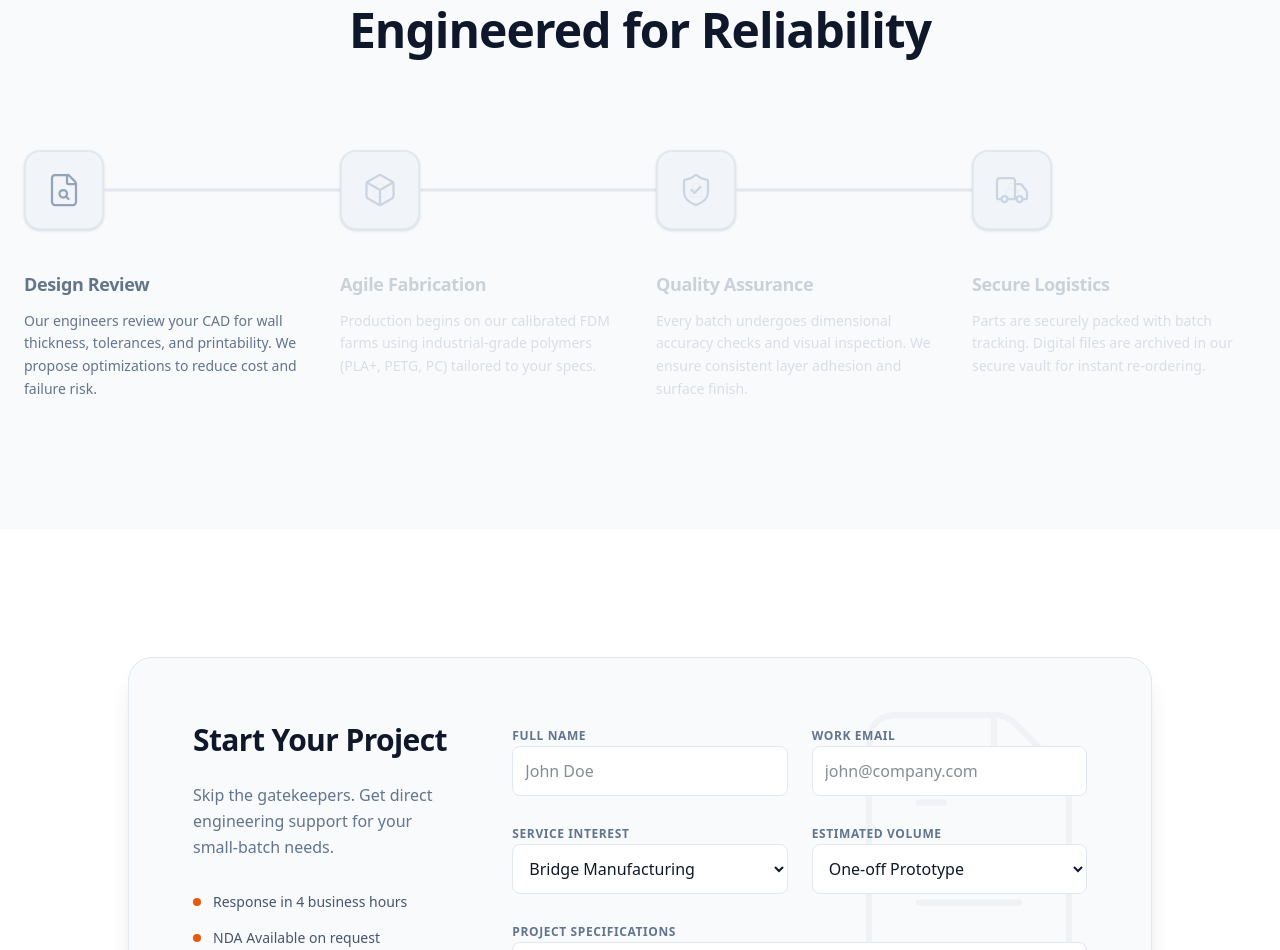
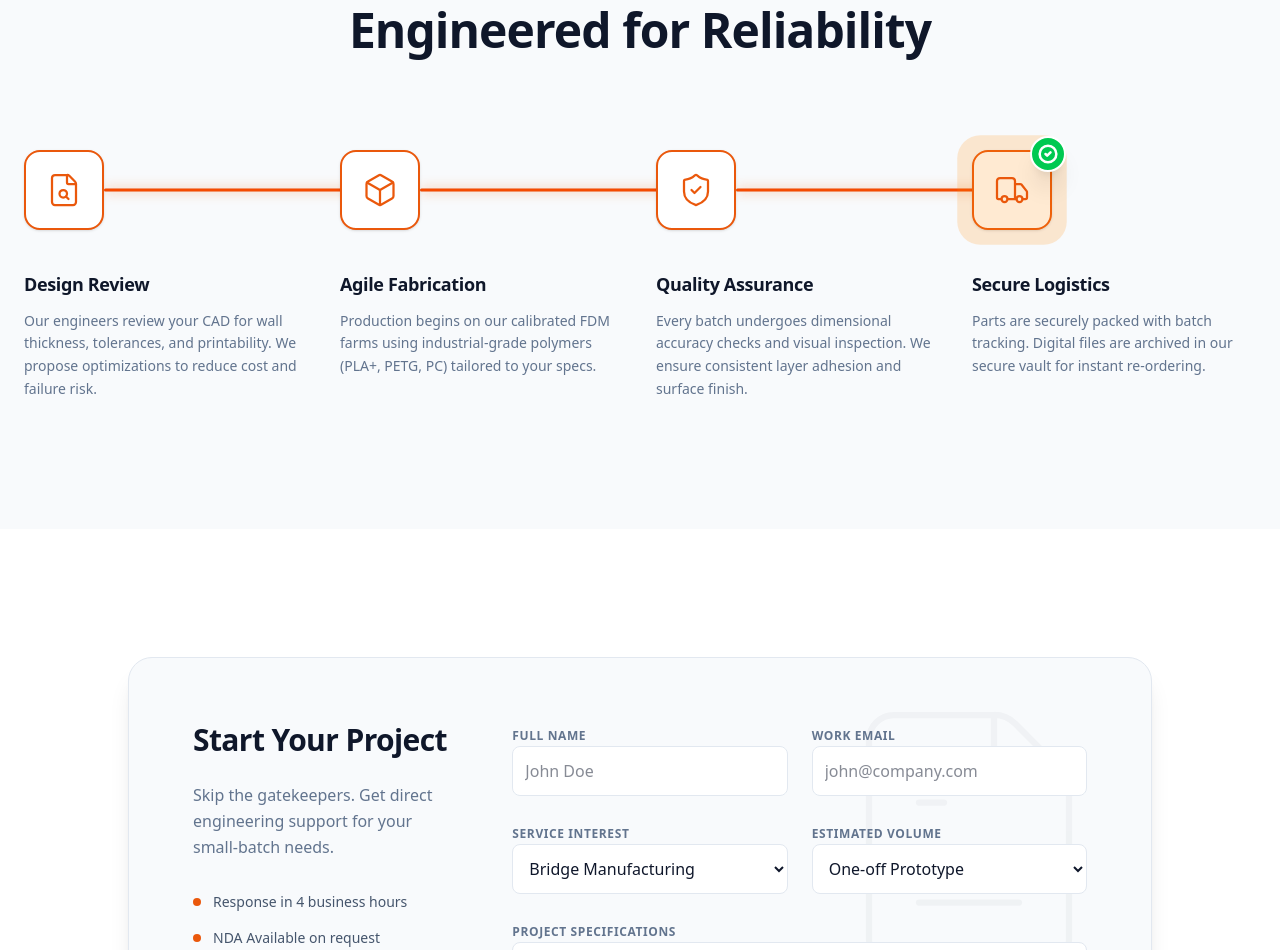
Before and after one commit to VisheshTnwr/karvyn3d.com, a Next.js app: page / in a window 1280 px wide. Shown: the part 5520-6470 px from the top of the page. Built offline with nearby package versions, Linux system fonts and the light colour scheme; no server answers.

Commit message:
changed the proccess animation and fixed the cross in the servicecontent pop up modal.

```diff
--- a/sections/Process.tsx
+++ b/sections/Process.tsx
@@ -1,7 +1,6 @@
 "use client";
-import { FileSearch, Box, ShieldCheck, Truck, CheckCircle2, Lock } from "lucide-react";
-import { motion, AnimatePresence } from "framer-motion";
-import { useState, useRef } from "react";
+import { FileSearch, Box, ShieldCheck, Truck, CheckCircle2 } from "lucide-react";
+import { motion } from "framer-motion";
 
 const steps = [
   {
@@ -27,24 +26,30 @@ const steps = [
 ];
 
 export default function Process() {
-  const [visitedSteps, setVisitedSteps] = useState<number[]>([]);
-  const hoverTimeoutRef = useRef<NodeJS.Timeout | null>(null);
-  const isComplete = visitedSteps.length === steps.length;
-
-  const handleMouseEnter = (idx: number) => {
-    const isFirstStep = idx === 0;
-    const isPreviousStepVisited = visitedSteps.includes(idx - 1);
-
-    if ((isFirstStep || isPreviousStepVisited) && !visitedSteps.includes(idx)) {
-      hoverTimeoutRef.current = setTimeout(() => {
-        setVisitedSteps((prev) => [...prev, idx]);
-      }, 200);
+  // Container variants to stagger the children (the steps)
+  const containerVariants = {
+    initial: {},
+    animate: {
+      transition: {
+        staggerChildren: 0.8, // Delay between each step starting its animation
+      }
     }
   };
 
-  const handleMouseLeave = () => {
-    if (hoverTimeoutRef.current) {
-      clearTimeout(hoverTimeoutRef.current);
+  const itemVariants = {
+    initial: { opacity: 0, y: 20 },
+    animate: {
+      opacity: 1,
+      y: 0,
+      transition: { duration: 0.5 }
+    }
+  };
+
+  const lineVariants = {
+    initial: { width: "0%" },
+    animate: {
+      width: "100%",
+      transition: { duration: 0.8, ease: "easeInOut" }
     }
   };
 
@@ -56,68 +61,73 @@ export default function Process() {
             Sequential Workflow
           </span>
           <h2 className="text-4xl md:text-5xl font-black text-slate-900 tracking-tighter">
-            {isComplete ? "System Optimized" : "Engineered for Reliability"}
+            Engineered for Reliability
           </h2>
         </div>
 
-        <div className="grid md:grid-cols-4 gap-12 lg:gap-8 relative">
+        {/* Auto-playing staggered animation on viewport enter */}
+        <motion.div
+          variants={containerVariants}
+          initial="initial"
+          whileInView="animate"
+          viewport={{ once: true, amount: 0.3 }}
+          className="grid md:grid-cols-4 gap-12 lg:gap-8 relative"
+        >
           {steps.map((step, idx) => {
-            const isVisited = visitedSteps.includes(idx);
             const isLast = idx === steps.length - 1;
-            const isLocked = idx !== 0 && !visitedSteps.includes(idx - 1) && !isVisited;
 
             return (
-              <div
+              <motion.div
                 key={idx}
-                onMouseEnter={() => handleMouseEnter(idx)}
-                onMouseLeave={handleMouseLeave}
-                className={`relative group flex flex-col items-center md:items-start ${isLocked ? 'cursor-not-allowed' : 'cursor-pointer'}`}
+                variants={itemVariants}
+                className="relative flex flex-col items-center md:items-start"
               >
+                {/* ICON & CONNECTOR LAYER */}
                 <div className="mb-10 relative w-full flex justify-center md:justify-start items-center">
 
+                  {/* THE CONNECTOR LINE */}
                   {!isLast && (
                     <div className="hidden md:block absolute top-1/2 left-20 w-full h-[3px] -translate-y-1/2 z-0">
+                      {/* Gray Track */}
                       <div className="absolute inset-0 bg-slate-200 rounded-full" />
+
+                      {/* Auto-filling Orange Line */}
                       <motion.div
-                        initial={{ width: "0%" }}
-                        animate={{ width: isVisited ? "100%" : "0%" }}
-                        transition={{ duration: 0.5, ease: "easeInOut" }}
+                        variants={lineVariants}
                         className="absolute inset-0 bg-orange-600 rounded-full shadow-[0_0_12px_rgba(249,115,22,0.6)]"
                       />
                     </div>
                   )}
 
+                  {/* The Icon Box */}
                   <motion.div
-                    animate={{
-                      borderColor: isVisited ? "#ea580c" : "#e2e8f0",
-                      color: isVisited ? "#ea580c" : isLocked ? "#cbd5e1" : "#94a3b8",
-                      scale: isVisited ? 1.08 : 1,
-                      backgroundColor: isVisited ? "#ffffff" : "#f1f5f9"
+                    variants={{
+                        initial: { borderColor: "#e2e8f0", color: "#94a3b8", backgroundColor: "#f1f5f9" },
+                        animate: {
+                            borderColor: "#ea580c",
+                            color: "#ea580c",
+                            backgroundColor: "#ffffff",
+                            transition: { delay: 0.5 } // Light up after the line reaches it
+                        }
                     }}
-                    className="w-20 h-20 border-2 rounded-2xl flex items-center justify-center relative shadow-sm z-10 bg-white"
+                    className="w-20 h-20 border-2 rounded-2xl flex items-center justify-center relative shadow-sm z-10"
                   >
-                    {!isVisited && !isLocked && (
+                    {/* Final Success Animation (Radiates only on the last icon) */}
+                    {isLast && (
                       <motion.div
-                            className="absolute bottom-0 left-0 right-0 bg-orange-50 -z-10 rounded-xl"
-                            initial={{ height: 0 }}
-                            whileHover={{ height: "100%" }}
-                            transition={{ duration: 0.5 }}
-                        />
-                    )}
-
-                    {isLocked && <Lock size={16} className="absolute opacity-20" />}
-
-                    <AnimatePresence>
-                      {isLast && isComplete && (
-                        <>
-                          {/* --- RESTORED RADIATING PULSE --- */}
+                        initial={{ opacity: 0 }}
+                        animate={{ opacity: 1 }}
+                        transition={{ delay: 3.5 }} // Triggers after all staggers complete
+                        className="absolute inset-0 flex items-center justify-center"
+                      >
+                         {/* Radiating Pulse */}
                         <motion.div
                           initial={{ scale: 0.8, opacity: 0.5 }}
                           animate={{ scale: 1.8, opacity: 0 }}
                           transition={{ repeat: Infinity, duration: 2, ease: "easeOut" }}
                           className="absolute inset-0 bg-orange-400 rounded-2xl -z-10"
                         />
-
+                        {/* Checkmark Badge */}
                         <motion.div
                           initial={{ scale: 0, y: 10 }}
                           animate={{ scale: 1, y: 0 }}
@@ -125,50 +135,26 @@ export default function Process() {
                         >
                           <CheckCircle2 size={20} strokeWidth={3} />
                         </motion.div>
-                        </>
+                      </motion.div>
                     )}
-                    </AnimatePresence>
 
-                    <step.icon size={36} strokeWidth={isVisited ? 2 : 1.5} />
+                    <step.icon size={36} strokeWidth={1.5} />
                   </motion.div>
                 </div>
 
+                {/* TEXT LAYER */}
                 <div className="text-center md:text-left z-10">
-                  <motion.h3
-                    animate={{ opacity: isLocked ? 0.3 : 1, color: isVisited ? "#0f172a" : "#64748b" }}
-                    className="text-lg font-bold mb-3"
-                  >
+                  <h3 className="text-lg font-bold mb-3 text-slate-900">
                     {step.title}
-                  </motion.h3>
-                  <motion.p
-                    animate={{ opacity: isLocked ? 0.2 : 1 }}
-                    className="text-sm text-slate-500 leading-relaxed font-medium"
-                  >
+                  </h3>
+                  <p className="text-sm text-slate-500 leading-relaxed font-medium">
                     {step.desc}
-                  </motion.p>
+                  </p>
                 </div>
-              </div>
+              </motion.div>
             );
           })}
-        </div>
-
-        <AnimatePresence>
-          {isComplete && (
-            <motion.div
-              initial={{ opacity: 0 }}
-              animate={{ opacity: 1 }}
-              className="mt-20 text-center"
-            >
-              <button
-                onClick={() => setVisitedSteps([])}
-                className="group flex items-center gap-2 mx-auto text-[10px] font-bold uppercase tracking-[0.2em] text-slate-400 hover:text-orange-600 transition-all px-6 py-2 rounded-full border border-slate-200 hover:border-orange-200 bg-white shadow-sm"
-              >
-                <span className="group-hover:rotate-180 transition-transform duration-500 italic">⟲</span>
-                Reset Workflow Sequence
-              </button>
         </motion.div>
-          )}
-        </AnimatePresence>
       </div>
     </section>
   );
```
Also changed, not shown: components/ServiceContent.tsx (+8 -15 lines). Lines whose indentation alone changed are shown as unchanged.
